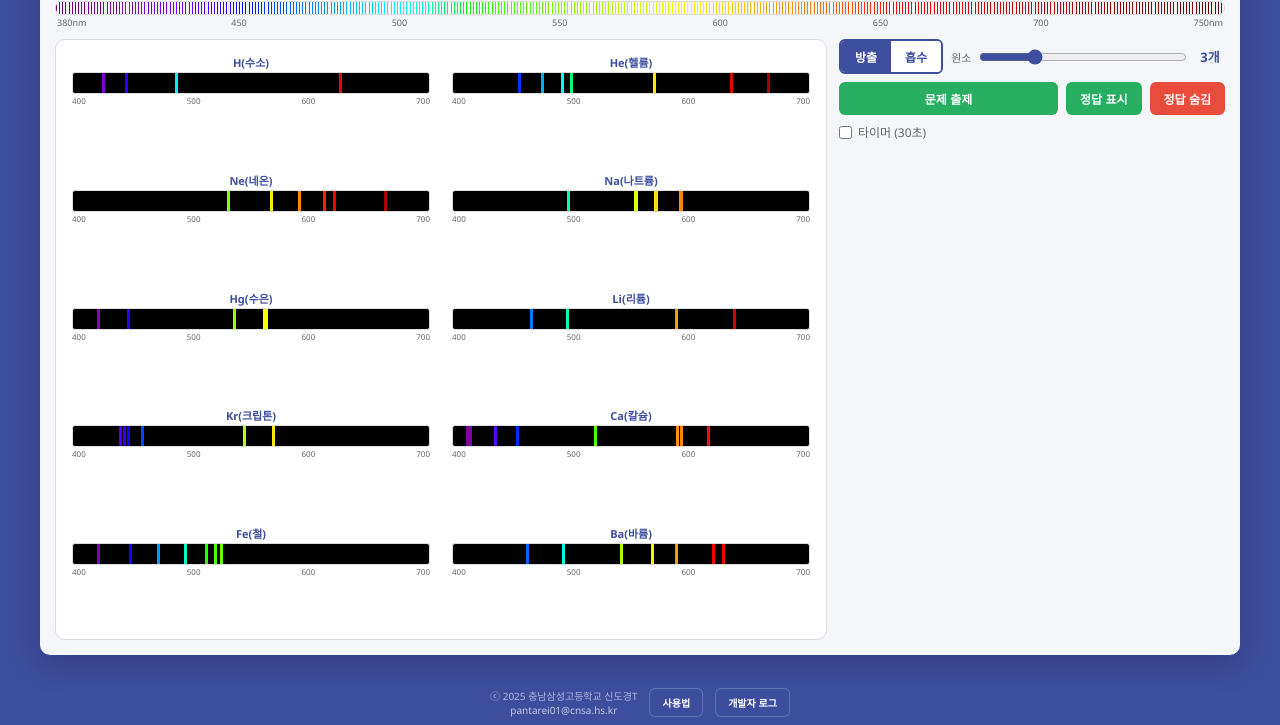
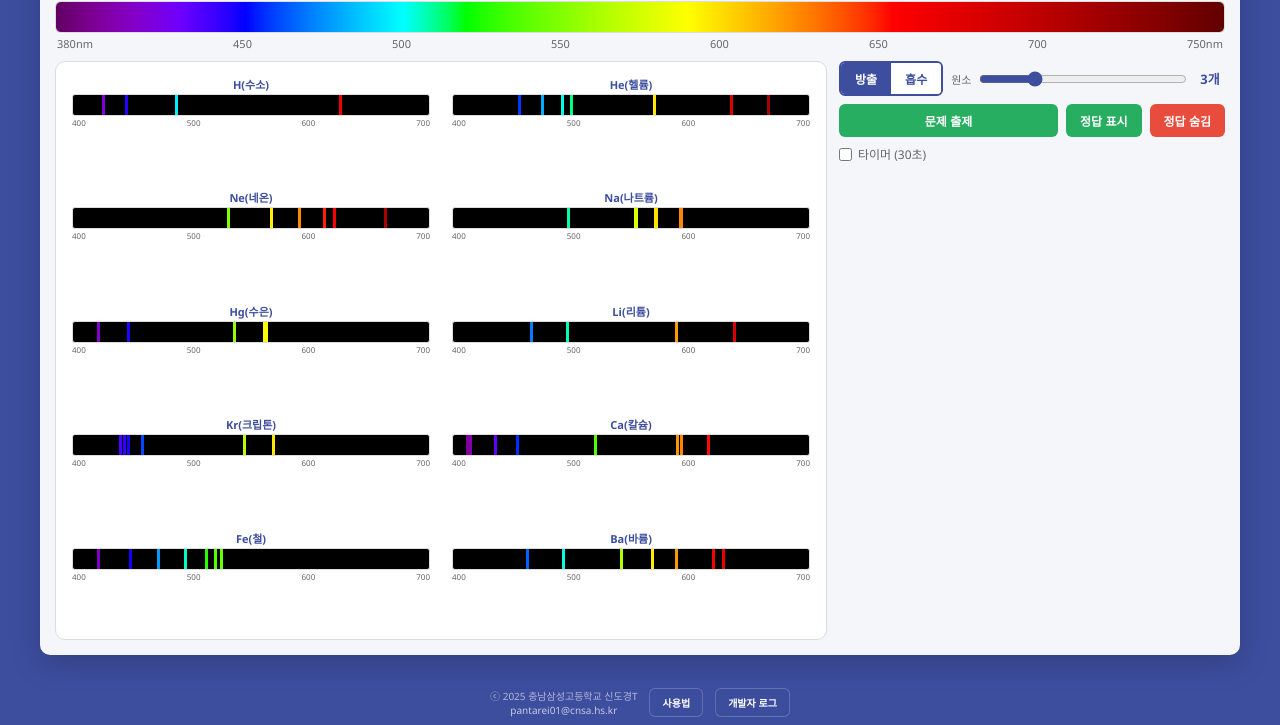
Before and after one commit to fbwiqb/simul-hub, a plain HTML site: page spectrum/index.html in a window 1280 px wide. Shown: the part 75-800 px from the top of the page. Drawn offline with Linux system fonts and the light colour scheme.

Commit message:
Improve spectrum continuous reference bar: thicker gradient, larger labels
Co-Authored-By: Claude Opus 4.6 <noreply@anthropic.com>

```diff
--- a/spectrum/index.html
+++ b/spectrum/index.html
@@ -94,7 +94,7 @@
             position: relative;
         }
         .ref-spectrum-bar {
-            height: 14px;
+            height: 32px;
             border-radius: var(--radius-sm);
             overflow: hidden;
             position: relative;
@@ -103,9 +103,9 @@
         .ref-spectrum-labels {
             display: flex;
             justify-content: space-between;
-            font-size: 9px;
+            font-size: 11px;
             color: var(--text-dim);
-            margin-top: 1px;
+            margin-top: 3px;
             padding: 0 2px;
         }
         .main-content {
@@ -684,11 +684,11 @@
         function buildRefSpectrum() {
             var bar = document.getElementById('refSpectrum');
             bar.innerHTML = '';
-            for (var wl = 380; wl <= 750; wl++) {
-                var px = document.createElement('div');
-                px.style.cssText = 'position:absolute;top:0;bottom:0;width:1px;left:' + wlToPercent(wl) + '%;background:' + wavelengthToRgb(wl);
-                bar.appendChild(px);
+            var stops = [];
+            for (var wl = 380; wl <= 750; wl += 5) {
+                stops.push(wavelengthToRgb(wl) + ' ' + wlToPercent(wl) + '%');
             }
+            bar.style.background = 'linear-gradient(to right, ' + stops.join(', ') + ')';
         }
 
         function createSpectralLine(wl, cls) {
```
